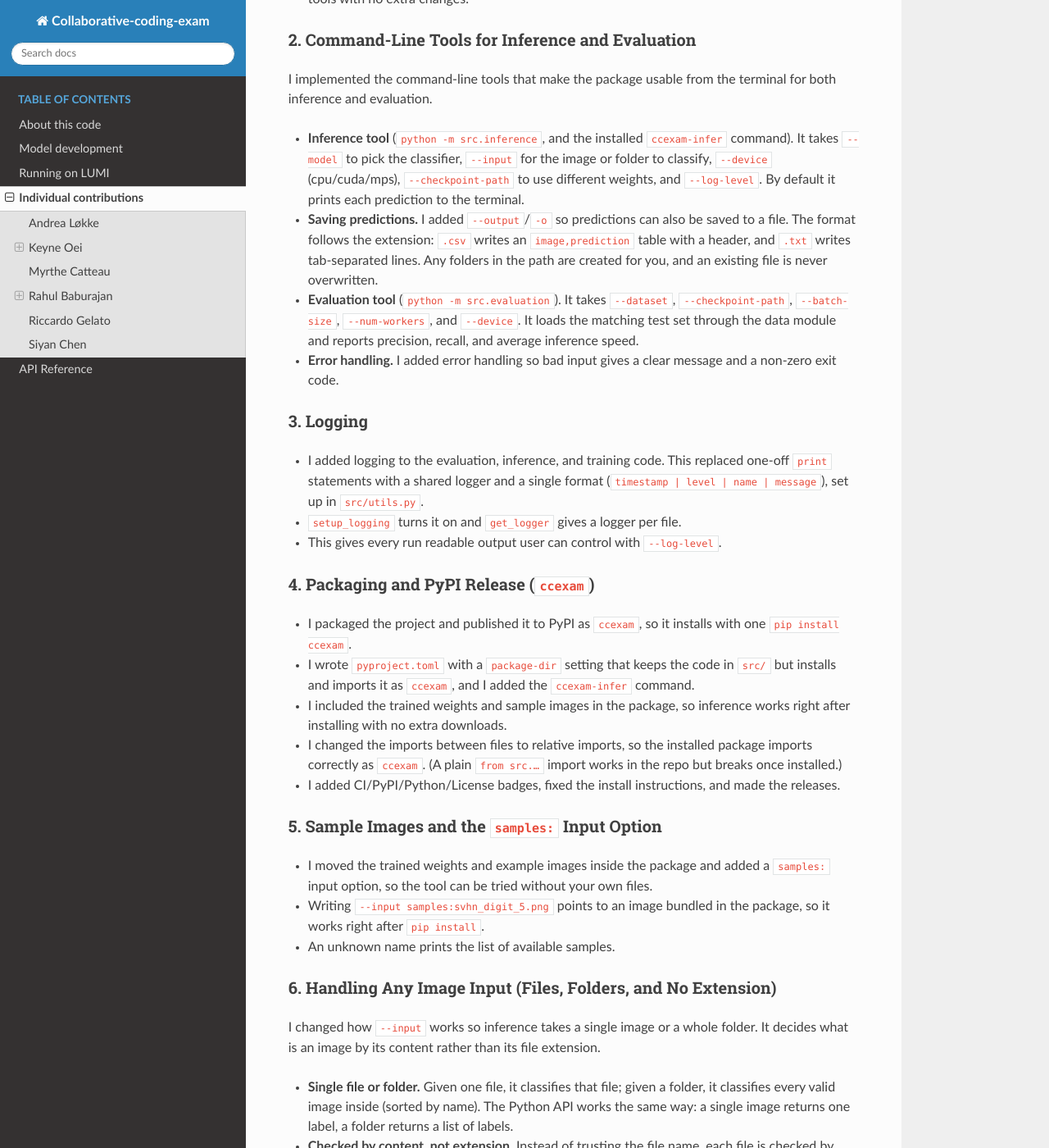
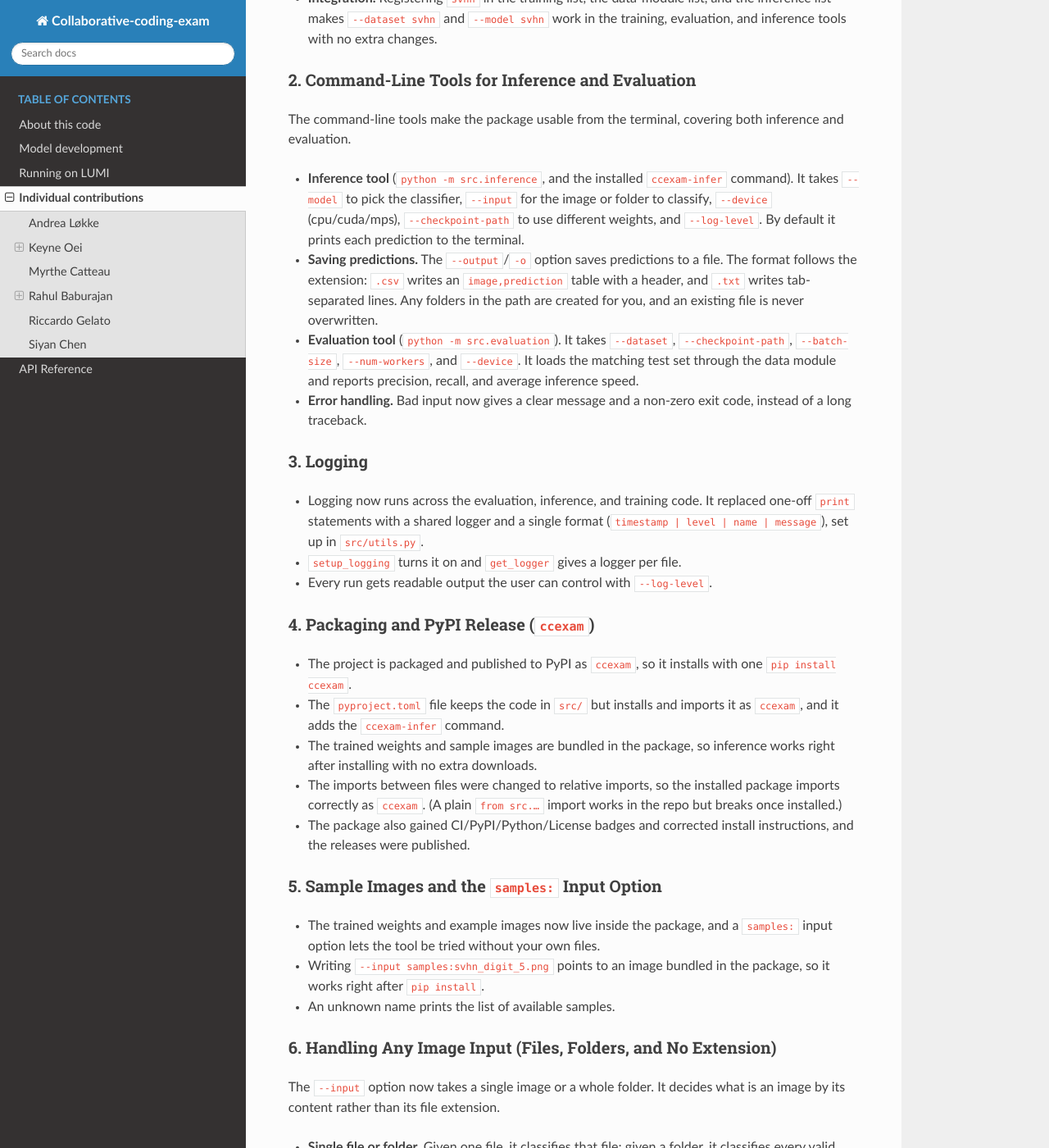
Before and after one commit to FYS-8805-Collaborative-Coding/Collaborative-Coding-Exam, a Sphinx documentation site: the page built from doc/individual.md, in a window 1280 px wide and 1400 px high, scrolled down 950 px. Shown: the whole window at 82% size. Built offline with Sphinx 7.4.7 and the Read the Docs theme 3.1.0, drawn with Linux system fonts in a browser that asks for light colours; some of the changed text lies outside the part shown.

Commit message:
Change individual contribution

```diff
--- a/doc/individual.md
+++ b/doc/individual.md
@@ -7,46 +7,48 @@
 ## Keyne Oei
 My main contributions were the SVHN part of the project (model and data), the command-line tools for inference and evaluation, logging, packaging and releasing the project to PyPI as `ccexam`, the bundled `samples:` input option, handling any image input (with or without a file extension, and folders), and the README presentation (banner, badges, header).
 
+### Contribution:
+
 ### 1. SVHN Model and Data
 
-I added the SVHN framework of the project.
+This work added the SVHN part of the project.
 
-- **Model (`SVHNNet`).** I implemented a CNN for 32×32 RGB SVHN digits. It is separate from the simpler `DigitCNN` used by MNIST/USPS, because SVHN's photo digits are harder than clean handwritten ones. The network has three blocks. Each block has two `Conv2d(3×3, padding=1)` layers, each followed by `BatchNorm2d` and `ReLU`, and then a `2×2 MaxPool`. The number of channels grows `3 → 32 → 64 → 128`. The image size halves at each block (`32×32 → 16×16 → 8×8 → 4×4`). The classifier flattens the `128×4×4` features and applies `Dropout(0.3) → Linear(128·4² → 256) → ReLU → Dropout(0.3) → Linear(256 → 10)`.
-- **Data (`SVHNDataModule`).** I added SVHN to the data module. Unlike MNIST/USPS, torchvision's SVHN uses `split="train"/"test"` instead of `train=True/False`. So the data module checks which dataset it is and passes the right argument. SVHN is read from the `train_32x32.mat` and `test_32x32.mat` files. It is kept as 3-channel RGB (not converted to grayscale) and normalized with SVHN's mean/std.
-- **Integration.** I registered `svhn` in the training list, the data-module list, and the inference list. Such that `--dataset svhn` and `--model svhn` work in the training, evaluation, and inference tools with no extra changes.
+- **Model (`SVHNNet`).** `SVHNNet` is a CNN for 32×32 RGB SVHN digits. It is separate from the simpler `DigitCNN` used by MNIST/USPS, because SVHN's photo digits are harder than clean handwritten ones. The network has three blocks. Each block has two `Conv2d(3×3, padding=1)` layers, each followed by `BatchNorm2d` and `ReLU`, and then a `2×2 MaxPool`. The number of channels grows `3 → 32 → 64 → 128`. The image size halves at each block (`32×32 → 16×16 → 8×8 → 4×4`). The classifier flattens the `128×4×4` features and applies `Dropout(0.3) → Linear(128·4² → 256) → ReLU → Dropout(0.3) → Linear(256 → 10)`.
+- **Data (`SVHNDataModule`).** `SVHNDataModule` adds SVHN to the data layer. Unlike MNIST/USPS, torchvision's SVHN uses `split="train"/"test"` instead of `train=True/False`. So the data module checks which dataset it is and passes the right argument. SVHN is read from the `train_32x32.mat` and `test_32x32.mat` files. It is kept as 3-channel RGB (not converted to grayscale) and normalized with SVHN's mean/std.
+- **Integration.** Registering `svhn` in the training list, the data-module list, and the inference list makes `--dataset svhn` and `--model svhn` work in the training, evaluation, and inference tools with no extra changes.
 
 ### 2. Command-Line Tools for Inference and Evaluation
 
-I implemented the command-line tools that make the package usable from the terminal for both inference and evaluation.
+The command-line tools make the package usable from the terminal, covering both inference and evaluation.
 
 - **Inference tool** (`python -m src.inference`, and the installed `ccexam-infer` command). It takes `--model` to pick the classifier, `--input` for the image or folder to classify, `--device` (cpu/cuda/mps), `--checkpoint-path` to use different weights, and `--log-level`. By default it prints each prediction to the terminal.
-- **Saving predictions.** I added `--output`/`-o` so predictions can also be saved to a file. The format follows the extension: `.csv` writes an `image,prediction` table with a header, and `.txt` writes tab-separated lines. Any folders in the path are created for you, and an existing file is never overwritten.
+- **Saving predictions.** The `--output`/`-o` option saves predictions to a file. The format follows the extension: `.csv` writes an `image,prediction` table with a header, and `.txt` writes tab-separated lines. Any folders in the path are created for you, and an existing file is never overwritten.
 - **Evaluation tool** (`python -m src.evaluation`). It takes `--dataset`, `--checkpoint-path`, `--batch-size`, `--num-workers`, and `--device`. It loads the matching test set through the data module and reports precision, recall, and average inference speed.
-- **Error handling.** I added error handling so bad input gives a clear message and a non-zero exit code.
+- **Error handling.** Bad input now gives a clear message and a non-zero exit code, instead of a long traceback.
 
 ### 3. Logging
 
-- I added logging to the evaluation, inference, and training code. This replaced one-off `print` statements with a shared logger and a single format (`timestamp | level | name | message`), set up in `src/utils.py`.
+- Logging now runs across the evaluation, inference, and training code. It replaced one-off `print` statements with a shared logger and a single format (`timestamp | level | name | message`), set up in `src/utils.py`.
 - `setup_logging` turns it on and `get_logger` gives a logger per file.
-- This gives every run readable output user can control with `--log-level`.
+- Every run gets readable output the user can control with `--log-level`.
 
 ### 4. Packaging and PyPI Release (`ccexam`)
 
-- I packaged the project and published it to PyPI as [`ccexam`](https://pypi.org/project/ccexam/), so it installs with one `pip install ccexam`.
-- I wrote `pyproject.toml` with a `package-dir` setting that keeps the code in `src/` but installs and imports it as `ccexam`, and I added the `ccexam-infer` command.
-- I included the trained weights and sample images in the package, so inference works right after installing with no extra downloads.
-- I changed the imports between files to relative imports, so the installed package imports correctly as `ccexam`. (A plain `from src.…` import works in the repo but breaks once installed.)
-- I added CI/PyPI/Python/License badges, fixed the install instructions, and made the releases.
+- The project is packaged and published to PyPI as [`ccexam`](https://pypi.org/project/ccexam/), so it installs with one `pip install ccexam`.
+- The `pyproject.toml` file keeps the code in `src/` but installs and imports it as `ccexam`, and it adds the `ccexam-infer` command.
+- The trained weights and sample images are bundled in the package, so inference works right after installing with no extra downloads.
+- The imports between files were changed to relative imports, so the installed package imports correctly as `ccexam`. (A plain `from src.…` import works in the repo but breaks once installed.)
+- The package also gained CI/PyPI/Python/License badges and corrected install instructions, and the releases were published.
 
 ### 5. Sample Images and the `samples:` Input Option
 
-- I moved the trained weights and example images inside the package and added a `samples:` input option, so the tool can be tried without your own files.
+- The trained weights and example images now live inside the package, and a `samples:` input option lets the tool be tried without your own files.
 - Writing `--input samples:svhn_digit_5.png` points to an image bundled in the package, so it works right after `pip install`.
 - An unknown name prints the list of available samples.
 
 ### 6. Handling Any Image Input (Files, Folders, and No Extension)
 
-I changed how `--input` works so inference takes a single image or a whole folder. It decides what is an image by its content rather than its file extension.
+The `--input` option now takes a single image or a whole folder. It decides what is an image by its content rather than its file extension.
 
 - **Single file or folder.** Given one file, it classifies that file; given a folder, it classifies every valid image inside (sorted by name). The Python API works the same way: a single image returns one label, a folder returns a list of labels.
 - **Checked by content, not extension.** Instead of trusting the file name, each file is checked by trying to open it as an image (with PIL). So a real image is accepted even if it has the wrong extension or **no extension at all**, while a non-image (a `.pdf`, or a text file renamed to `.png`) is rejected with a clear `Invalid input` message and a non-zero exit code.
@@ -56,10 +58,10 @@
 
 ### 7. README Presentation and Repository Upkeep
 
-- I made the centered README header (logo, title, author line, badges, and section links) and added the banner image.
-- I kept the model-card numbers (precision, recall, inference time) up to date.
-- After moving the samples into the package, I fixed the inference command paths in the docs so the examples still work.
-- I did several smaller fixes: changing the default `--num-workers` for evaluation to avoid a worker-shutdown hang, moving the RGB conversion into a module-level `_to_rgb` function so the dataset transform can be pickled by DataLoader workers on newer Python, adding tests for the model classes, and fixing the Sphinx documentation build.
+- The centered README header (logo, title, author line, badges, and section links) and the banner image were added.
+- The model-card numbers (precision, recall, inference time) were kept up to date.
+- After the samples moved into the package, the inference command paths in the docs were fixed so the examples still work.
+- Several smaller fixes followed: changing the default `--num-workers` for evaluation to avoid a worker-shutdown hang, moving the RGB conversion into a module-level `_to_rgb` function so the dataset transform can be pickled by DataLoader workers on newer Python, adding tests for the model classes, and fixing the Sphinx documentation build.
 
 ### Secret Task
 
```
